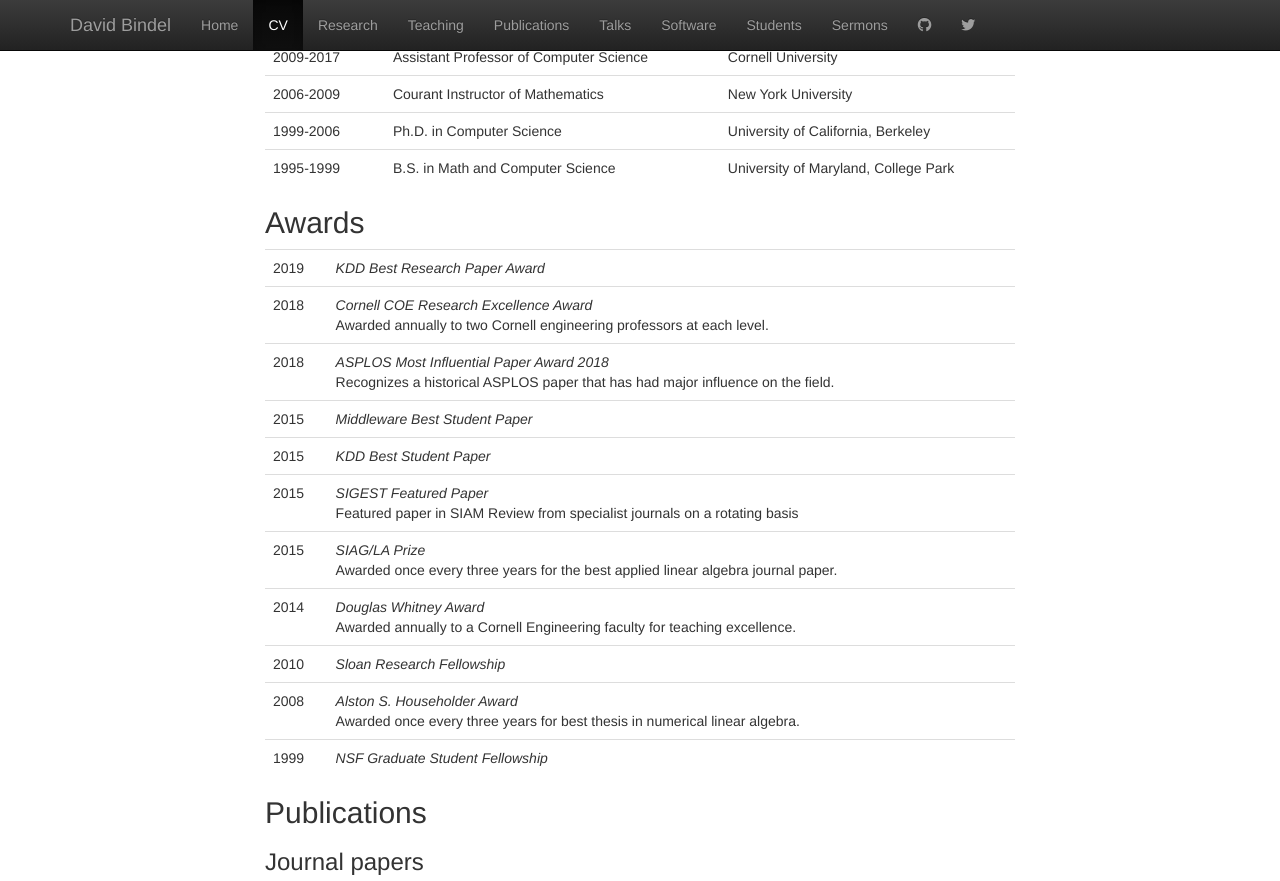
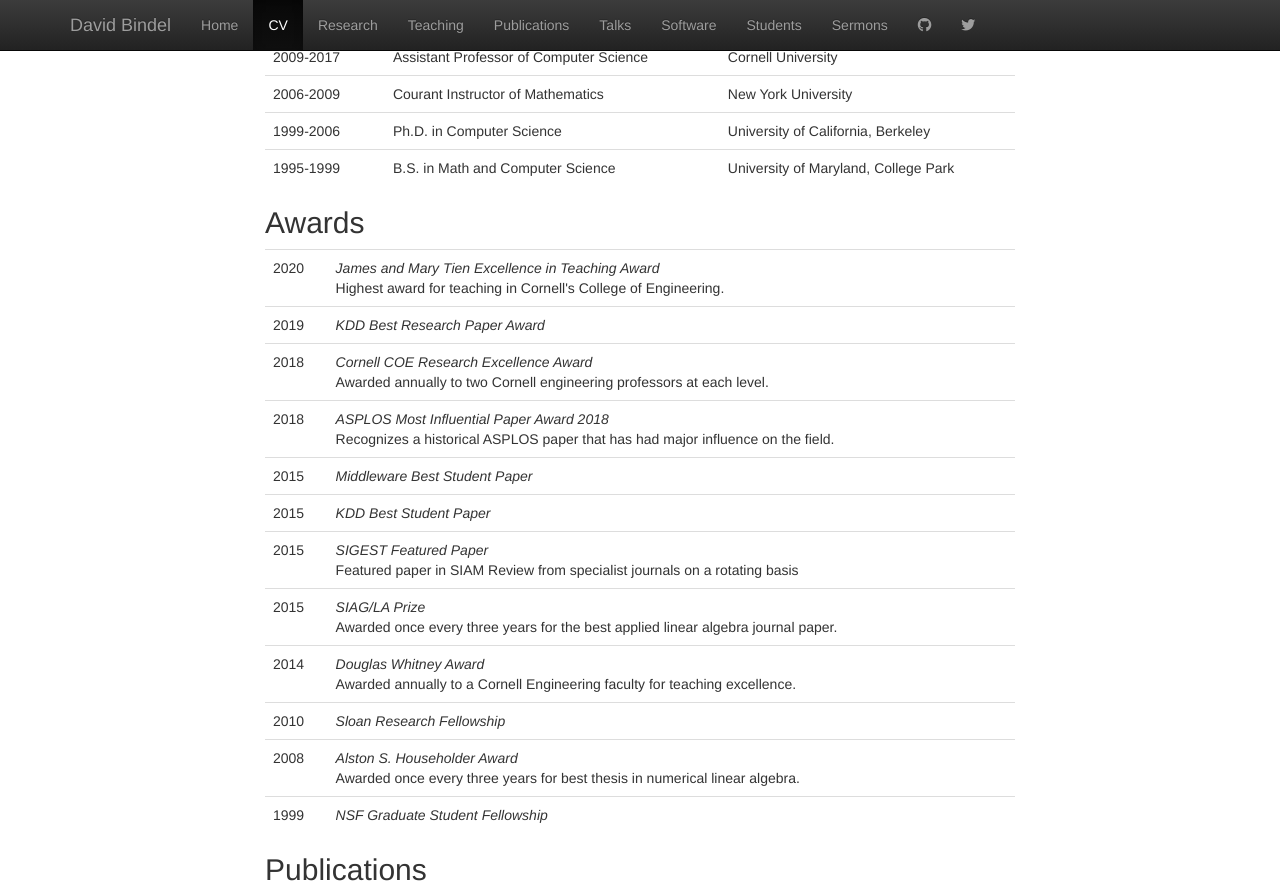
Before and after one commit to dbindel/cornell_web, a Jekyll site: the page built from vita.html, in a window 1280 px wide and 900 px high, scrolled down 680 px, cut to the strip 0-881 px from the top of the window. Built offline with Jekyll 4.4.1, drawn with Linux system fonts in a browser that asks for light colours; nearby versions of some CDN libraries.

Commit message:
Added teaching award to CV

```diff
--- a/_data/awards.yml
+++ b/_data/awards.yml
@@ -1,3 +1,8 @@
+-
+  name: James and Mary Tien Excellence in Teaching Award
+  desc: |
+    Highest award for teaching in Cornell's College of Engineering.
+  year: 2020
 -
   name: KDD Best Research Paper Award
   paper: 2019-kdd
```
